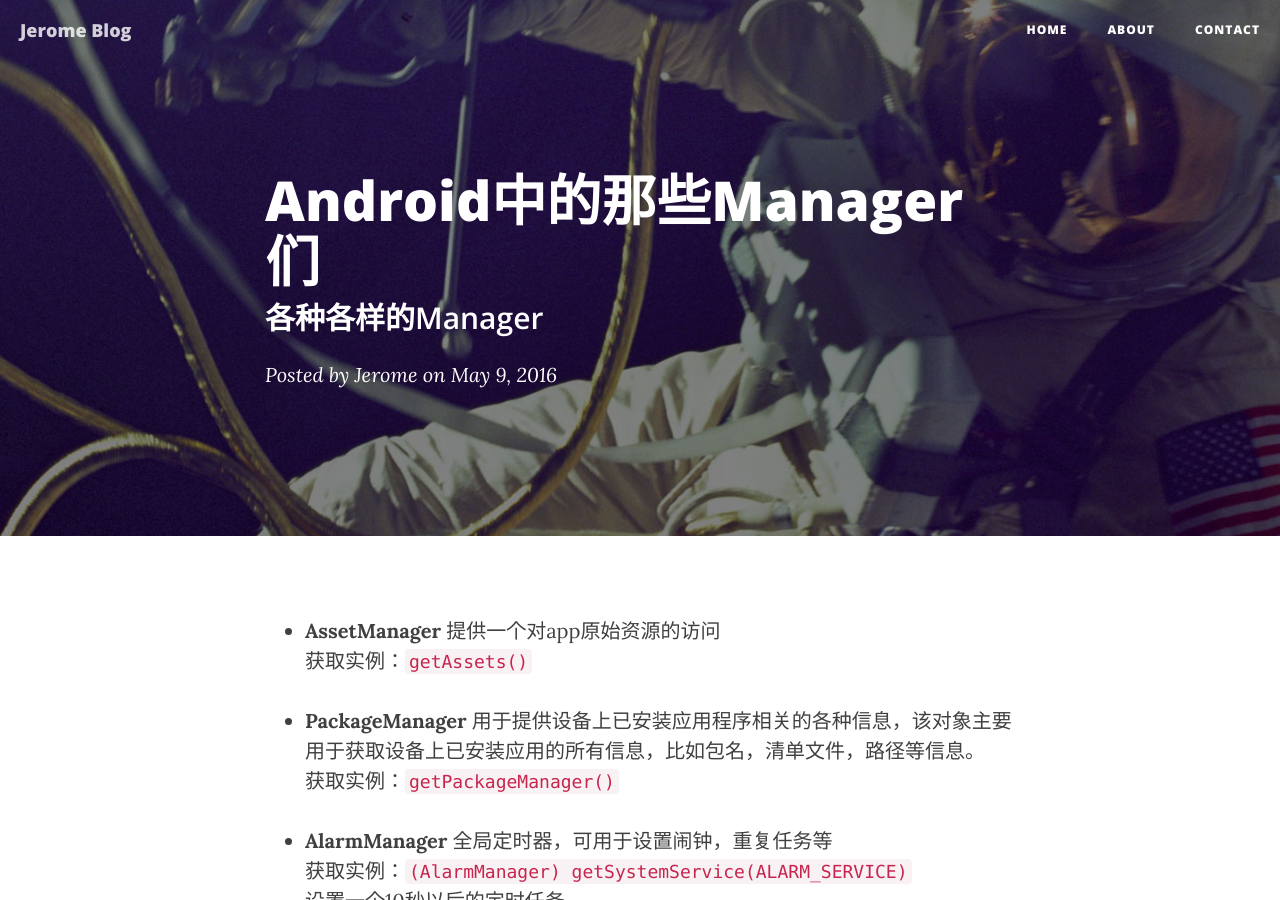
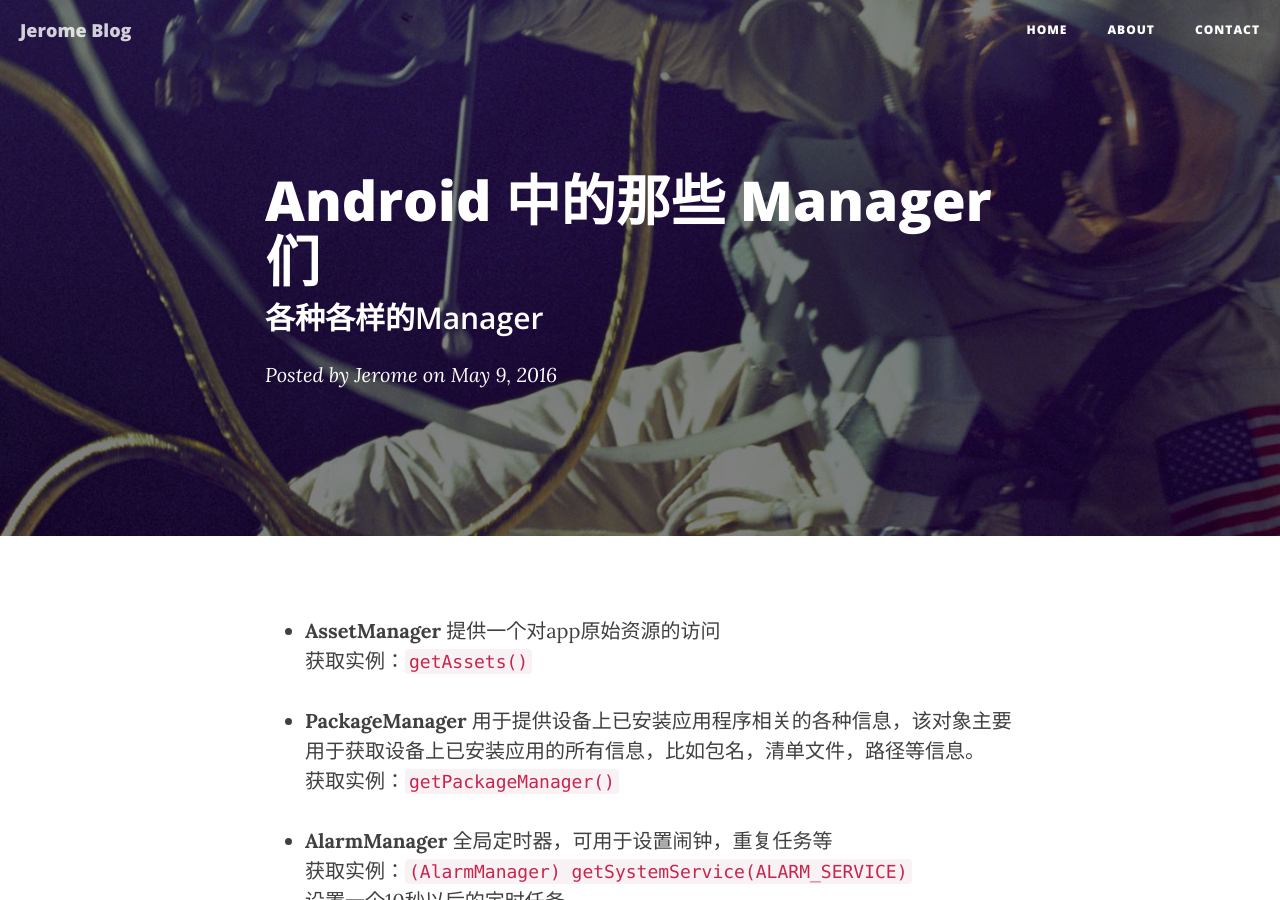
Before and after one commit to jingbolee/jingbolee.github.io, a Jekyll site: the page built from _posts/2016-05-09-Android-Manger.markdown, in a window 1280 px wide and 900 px high. Built offline with Jekyll 4.4.1, drawn with Linux system fonts in a browser that asks for light colours; nearby versions of some CDN libraries; part of the change alters nothing that is shown.

Commit message:
修改内容

```diff
--- a/_posts/2016-05-09-Android-Manger.markdown
+++ b/_posts/2016-05-09-Android-Manger.markdown
@@ -1,8 +1,8 @@
 ---
 layout:     post
-title:      "Android中的那些Manager们"
+title:      "Android 中的那些 Manager 们"
 subtitle:   "各种各样的Manager"
-date:       2016-05-09 12:00:00
+date:       2016-05-09
 author:     "Jerome"
 header-img: "img/post-bg-06.jpg"
 ---
```
